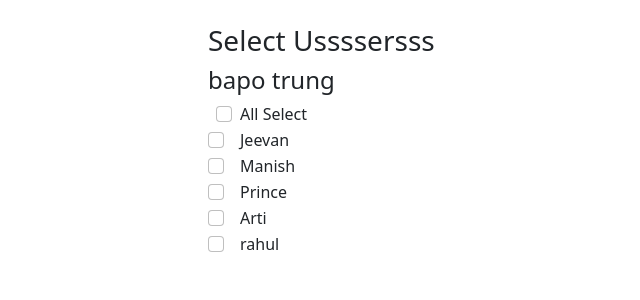
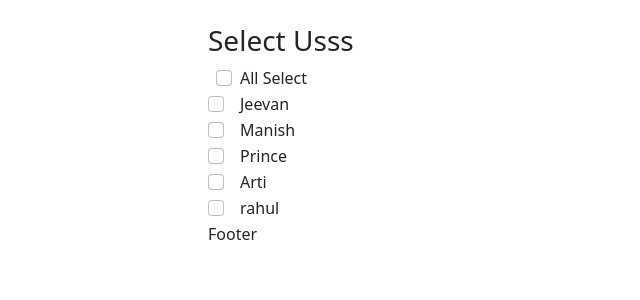
Before and after one commit to trunglvb/checkbox, a React (Create React App) app: page / in a window 1280 px wide. Shown: the top 300 px of the page, without its empty margins (244-884 px from the left). Built offline with nearby package versions, Linux system fonts and the light colour scheme.

Commit message:
add Footer

```diff
--- a/src/App.js
+++ b/src/App.js
@@ -1,6 +1,7 @@
 import React, { useState, useEffect, useRef} from "react";
 import "bootstrap/dist/css/bootstrap.min.css";
 import "./App.css";
+import Footer from "./Components/Footer";
 
 
 const userData = [
@@ -36,8 +37,7 @@ function App() {
     return (
         <div className="container my-4" style={{width: 400}}>
             <form className="form">
-                <h3>Select Ussssersss</h3>
-                <h4>bapo trung</h4>
+                <h3>Select Usss</h3>
                 <div className="form-check">
                     <label className="form-check-label ms-2">
 
@@ -66,6 +66,7 @@ function App() {
                      </div>
                 ))}
             </form>
+            <Footer />
         </div>
     )
 }
--- /dev/null
+++ b/src/Components/Footer.jsx
@@ -0,0 +1,7 @@
+import React from "react";
+
+const Footer = () => {
+    return <div>Footer</div>;
+};
+
+export default Footer;
```
